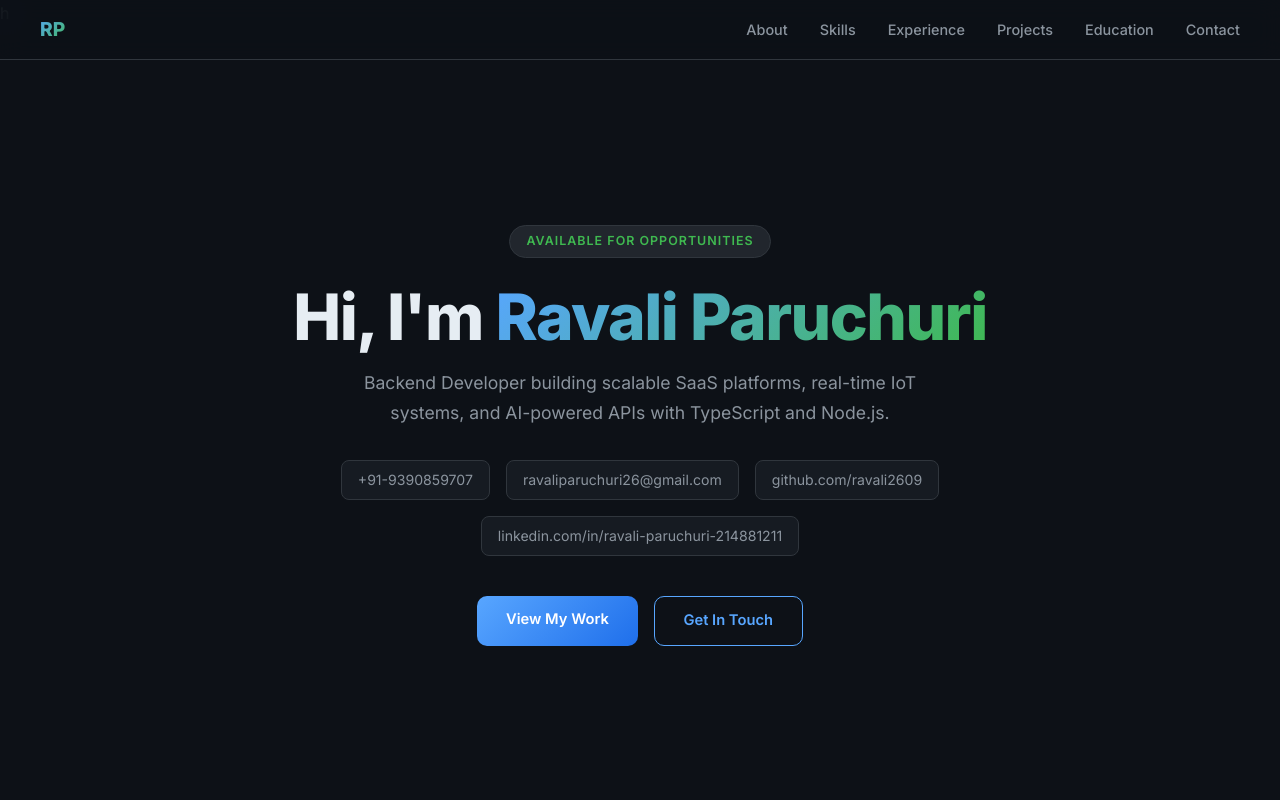
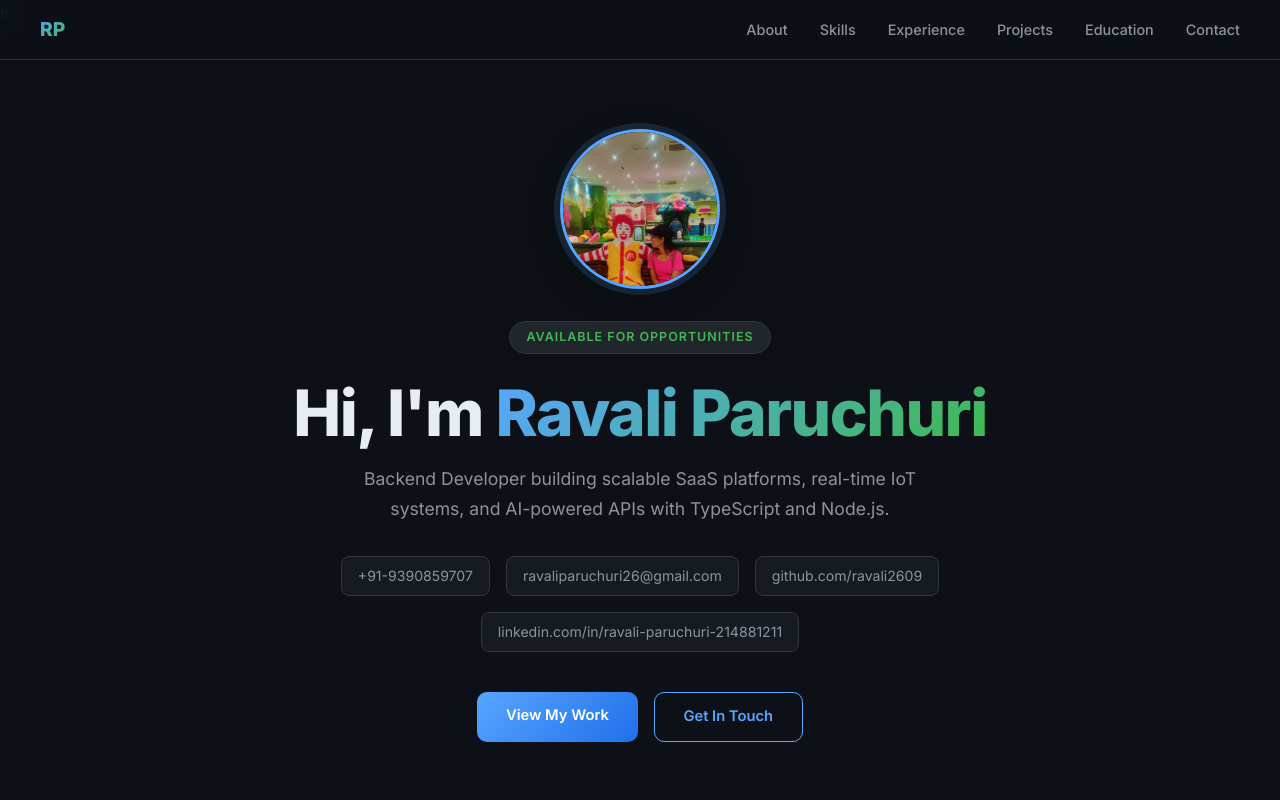
Before and after one commit to ravali2609/ravali2609.github.io, a plain HTML site: page index.html in a window 1280 px wide. Shown: the top 800 px of the page. Drawn offline with Linux system fonts and the light colour scheme.

Commit message:
Add profile picture to hero section

```diff
--- a/index.html
+++ b/index.html
@@ -85,7 +85,7 @@
     .contact-links{display:flex;flex-wrap:wrap;gap:1rem;justify-content:center}
     .contact-link{display:flex;align-items:center;gap:.5rem;background:var(--surface2);border:1px solid var(--border);color:var(--text);text-decoration:none;padding:.7rem 1.5rem;border-radius:10px;font-size:.9rem;font-weight:500;transition:all .2s}
     .contact-link:hover{border-color:var(--accent);color:var(--accent);transform:translateY(-2px)}
-    footer{text-align:center;padding:2rem;border-top:1px solid var(--border);color:var(--muted);font-size:.82rem}
+    footer{text-align:center;padding:2rem;border-top:1px solid var(--border);color:var(--muted);font-size:.82rem}    .profile-img-wrap{display:flex;justify-content:center;margin-bottom:2rem}    .profile-img{width:160px;height:160px;border-radius:50%;object-fit:cover;object-position:top;border:3px solid var(--accent);box-shadow:0 0 0 6px rgba(88,166,255,.15),0 8px 32px rgba(0,0,0,.4);transition:transform .3s}    .profile-img:hover{transform:scale(1.05)}
     @media(max-width:640px){nav{padding:0 1rem}.nav-links{gap:1rem}.about-grid{grid-template-columns:1fr}.contact-wrapper{padding:2rem 1.2rem}}
   </style>
       </head>
@@ -98,7 +98,7 @@
       </nav>
       <section class="hero">
         <div class="hero-inner">
-          <div class="hero-badge">Available for Opportunities</div>
+          <div class="profile-img-wrap"><img src="profile.jpg" alt="Ravali Paruchuri" class="profile-img"/></div><div class="hero-badge">Available for Opportunities</div>
           <h1>Hi, I'm <span>Ravali Paruchuri</span></h1>
           <p class="hero-sub">Backend Developer building scalable SaaS platforms, real-time IoT systems, and AI-powered APIs with TypeScript and Node.js.</p>
           <div class="hero-contacts">
```
